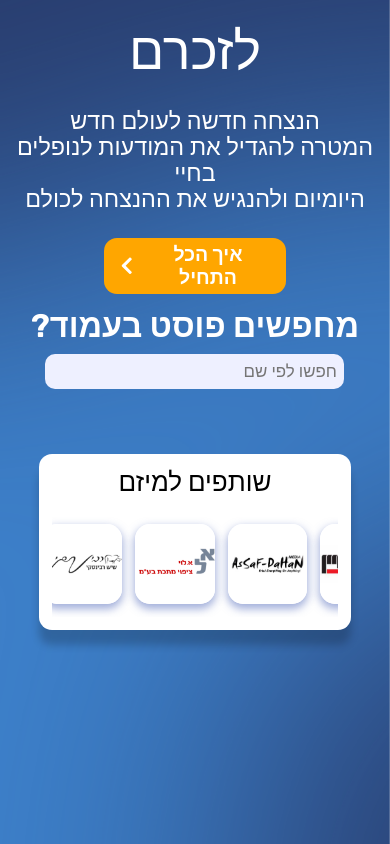
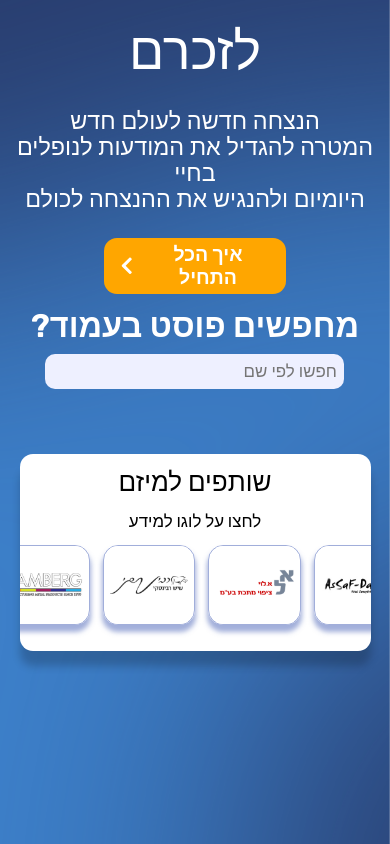
Before and after one commit to RonMordo/lezichram, a React (Vite) app: page / in a window 390 px wide. Built offline with nearby package versions, Linux system fonts and the light colour scheme.

Commit message:
Some stlye fixes and headline in partners container.

```diff
--- a/src/components/partnersSection/PartnersSection.jsx
+++ b/src/components/partnersSection/PartnersSection.jsx
@@ -68,7 +68,14 @@ function PartnersSection() {
     const el = scrollRef.current;
     if (!el) return;
 
-    const speed = 70;
+    // Determine if the device is mobile
+    const isMobile = /iPhone|iPad|iPod|Android/i.test(
+      window.navigator.userAgent
+    );
+    const mobileSpeed = 40; // slower speed for mobile devices
+    const desktopSpeed = 70; // regular speed for desktops
+    const speed = isMobile ? mobileSpeed : desktopSpeed;
+
     let lastTime = null;
     let paused = false;
     let timeoutID;
@@ -81,6 +88,7 @@ function PartnersSection() {
       lastTime = time;
 
       if (!paused) {
+        // Apply the correct speed based on the device type
         el.scrollLeft += (speed * delta) / 1000;
 
         const cycleWidth = el.scrollWidth / 2;
@@ -90,10 +98,6 @@ function PartnersSection() {
       }
       requestAnimationFrame(animate);
     };
-
-    const isMobile = /iPhone|iPad|iPod|Android/i.test(
-      window.navigator.userAgent
-    );
 
     const pauseAutoScroll = () => {
       paused = true;
@@ -139,6 +143,7 @@ function PartnersSection() {
   return (
     <div className="partnersContainer">
       <h2>שותפים למיזם</h2>
+      <h3>לחצו על לוגו למידע</h3>
       <div className="logos" ref={scrollRef}>
         {[...partners, ...partners].map(({ key, logo }, index) => (
           <img
--- a/src/styles/global.css
+++ b/src/styles/global.css
@@ -310,11 +310,11 @@ input {
   flex-direction: column;
   margin-top: 3rem;
   margin-bottom: 3rem;
-  width: 50%;
+  width: 70%;
   align-items: center;
   justify-content: center;
   background-color: white;
-  padding: 1rem;
+  padding: 1rem 0;
   border-radius: 1rem;
   box-shadow: 0 15px 8px rgba(0, 0, 0, 0.2);
 }
@@ -323,6 +323,11 @@ input {
   font-weight: 500;
   margin-bottom: 1rem;
   font-size: 2rem;
+}
+
+.partnersContainer h3 {
+  font-size: 1.3rem;
+  font-weight: 500;
 }
 
 .logos {
@@ -344,7 +349,8 @@ input {
   flex: 0 0 calc(100% / 3.8);
   height: 100px;
   object-fit: contain;
-  box-shadow: 0px 4px 8px 1px #4c65b885;
+  box-shadow: 0px 6px 5px 1px #4c65b885;
+  border: 1px solid #4c65b885;
   border-radius: 15px;
   transition: transform 0.3s ease;
   cursor: pointer;
@@ -410,7 +416,7 @@ img.selectedPartnerLogo {
     height: 80px;
   }
   .partnersContainer {
-    width: 80%;
+    width: 90%;
   }
 }
 
```
